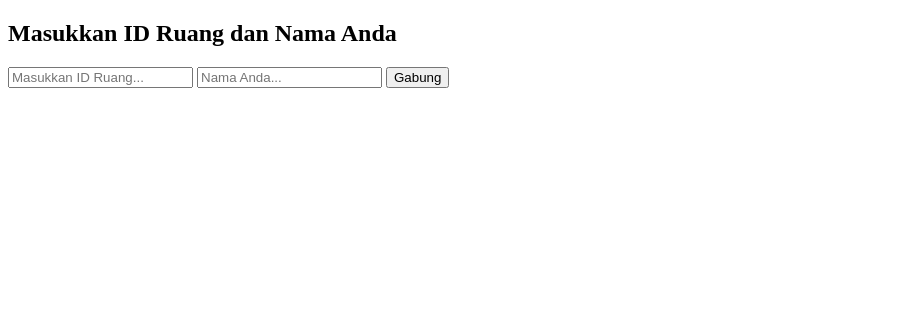
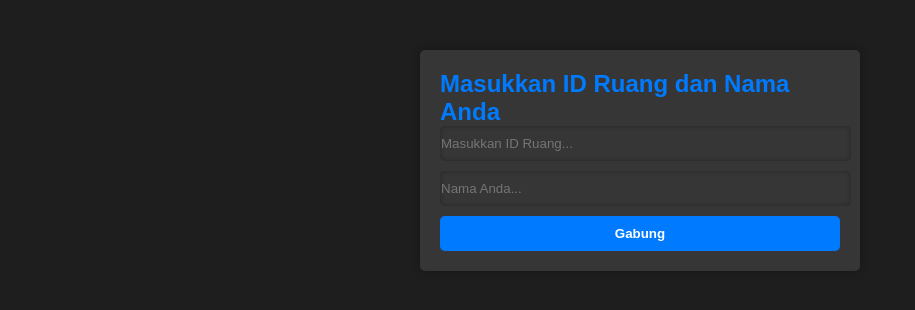
Before and after one commit to ibram8manggara/chat2-js, a plain HTML site: page public/index.html in a window 1280 px wide. Shown: the whole page, without its empty margins (0-915 px from the left). Drawn offline with Linux system fonts and the light colour scheme.

Commit message:
style : [BW] add ui-design

```diff
--- a/public/index.html
+++ b/public/index.html
@@ -6,7 +6,7 @@
     <meta name="viewport" content="width=device-width, initial-scale=1.0">
     <title>Room chat</title>
     <script src="https://code.iconify.design/iconify-icon/1.0.7/iconify-icon.min.js"></script>
-    <link rel="stylesheet" href="style/styleIndex.css">
+    <link rel="stylesheet" href="style/indexStyle.css">
 </head>
 
 <body class="darkMode">
```
Also changed, not shown: public/room.html (+1 -1 lines).
